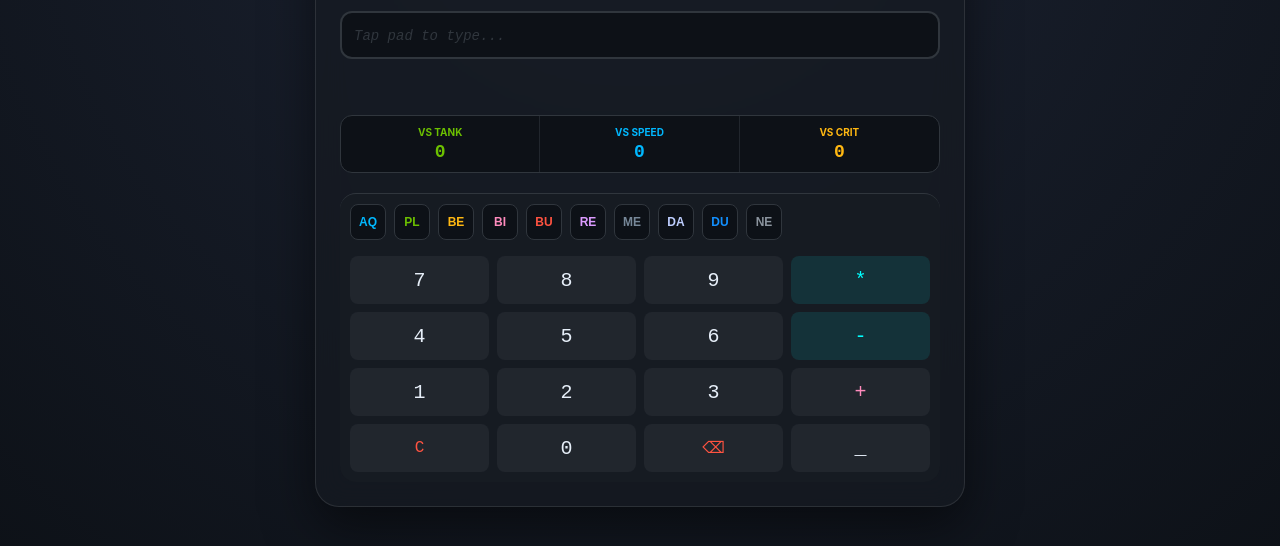
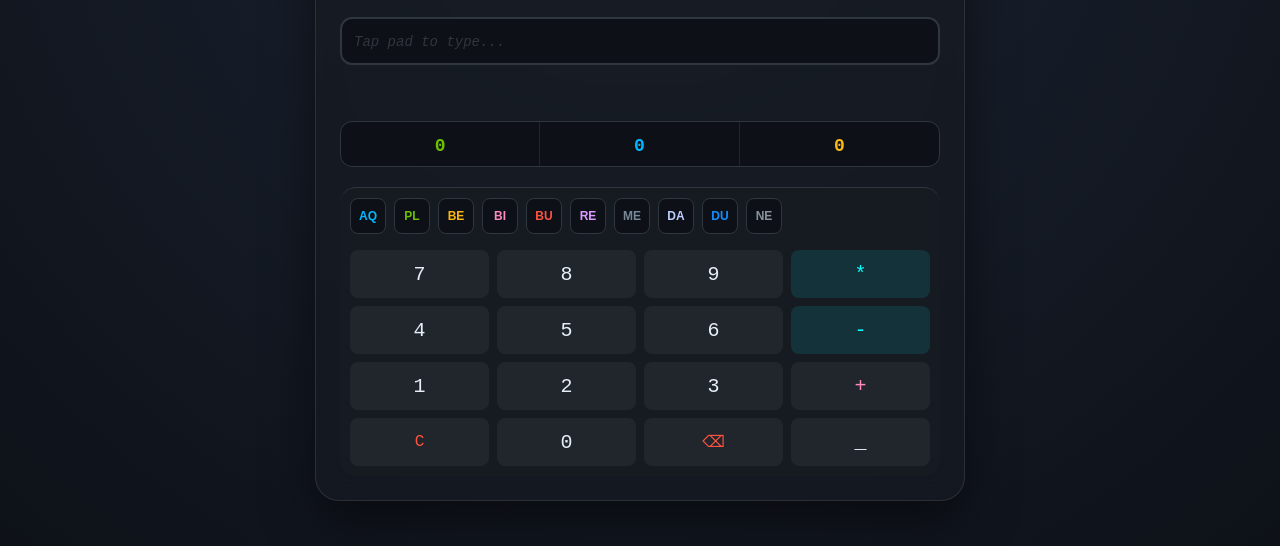
Before and after one commit to Emilymarissa/damagetest, a plain HTML site: page index.html in a window 1280 px wide. Shown: the part 258-804 px from the top of the page. Drawn offline with Linux system fonts and the light colour scheme.

Commit message:
Update index.html

```diff
--- a/index.html
+++ b/index.html
@@ -540,15 +540,15 @@
         <!-- Results (Middle-Bottom) -->
         <div class="results-container">
             <div class="result-box">
-                <div class="res-label c-plant">VS TANK</div>
+                <div class="res-label c-plant"></div>
                 <div class="damage-value c-plant" id="dmg-plant">0</div>
             </div>
             <div class="result-box">
-                <div class="res-label c-aqua">VS SPEED</div>
+                <div class="res-label c-aqua"></div>
                 <div class="damage-value c-aqua" id="dmg-aqua">0</div>
             </div>
             <div class="result-box">
-                <div class="res-label c-beast">VS CRIT</div>
+                <div class="res-label c-beast"></div>
                 <div class="damage-value c-beast" id="dmg-beast">0</div>
             </div>
         </div>
```
